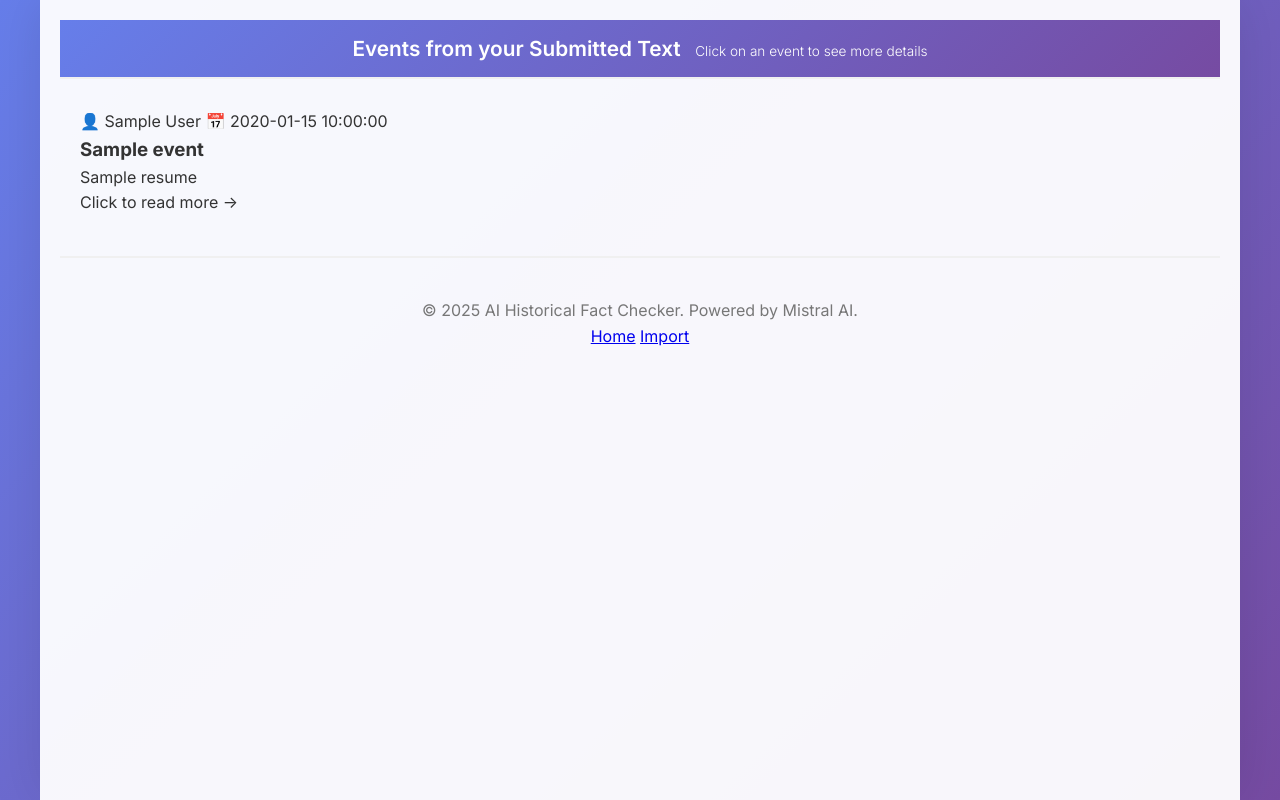
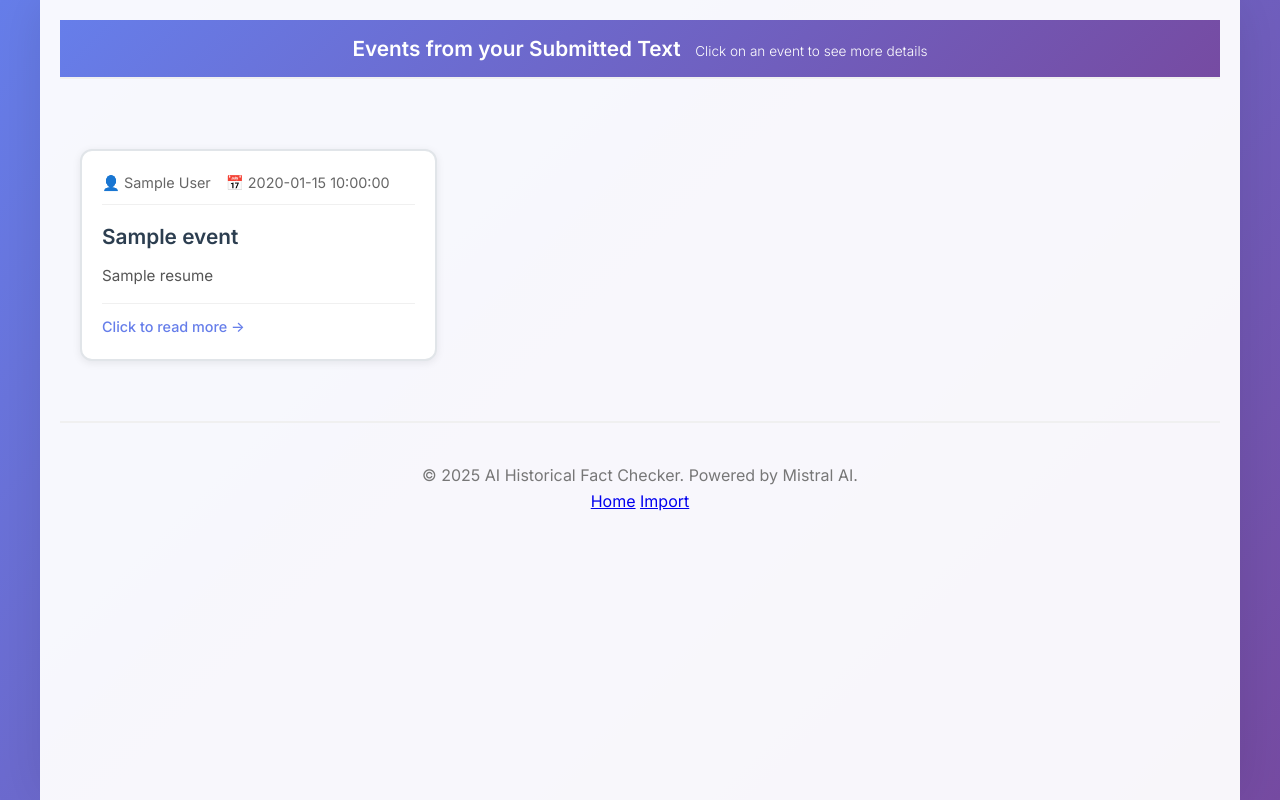
Before and after one commit to Dori-Tos/mistral-ai-project, a Flask app: template app/templates/events.html in a window 1280 px wide. Run offline with Flask 3, Linux system fonts and the light colour scheme; the template is opened without the code that fills it: most values are stand-ins (such as "Sample title", 1, 10 or a date in 2020); some libraries are stand-ins or nearby versions.

Commit message:
layout for fact checking pages is perfect

```diff
--- a/app/static/css/style.css
+++ b/app/static/css/style.css
@@ -11,13 +11,50 @@ body {
     color: #333;
     background: linear-gradient(135deg, #667eea 0%, #764ba2 100%);
     min-height: 100vh;
+}
+
+/* Import Page Specific Styles - No Scrolling */
+html.import-page,
+body.import-page {
     height: 100vh;
     overflow: hidden;
 }
 
-html {
-    overflow: hidden;
-    height: 100vh;
+/* Loading Spinner Overlay */
+.loading-overlay {
+    display: none;
+    position: fixed;
+    top: 0;
+    left: 0;
+    width: 100%;
+    height: 100%;
+    background: rgba(0, 0, 0, 0.7);
+    z-index: 9999;
+    justify-content: center;
+    align-items: center;
+    flex-direction: column;
+}
+
+.spinner {
+    width: 60px;
+    height: 60px;
+    border: 6px solid rgba(255, 255, 255, 0.3);
+    border-top-color: #ffffff;
+    border-radius: 50%;
+    animation: spin 1s linear infinite;
+}
+
+@keyframes spin {
+    to {
+        transform: rotate(360deg);
+    }
+}
+
+.loading-text {
+    color: #ffffff;
+    font-size: 1.2em;
+    margin-top: 20px;
+    font-weight: 500;
 }
 
 .container {
@@ -866,3 +903,112 @@ input[type="date"]:invalid {
     border-bottom-color: #2c3e50;
     z-index: 1001;
 }
+
+/* Events Page Styles */
+.events-section {
+    padding: 20px 0;
+}
+
+.events-grid {
+    display: grid;
+    grid-template-columns: repeat(auto-fill, minmax(350px, 1fr));
+    gap: 25px;
+    margin-top: 20px;
+}
+
+.event-card {
+    background: white;
+    border: 2px solid #e1e5e9;
+    border-radius: 12px;
+    padding: 20px;
+    cursor: pointer;
+    transition: all 0.3s ease;
+    box-shadow: 0 2px 8px rgba(0, 0, 0, 0.08);
+}
+
+.event-card:hover {
+    border-color: #667eea;
+    box-shadow: 0 8px 20px rgba(102, 126, 234, 0.2);
+    transform: translateY(-4px);
+    background: #f8f9ff;
+}
+
+.event-header {
+    margin-bottom: 15px;
+    padding-bottom: 10px;
+    border-bottom: 1px solid #f0f0f0;
+}
+
+.event-meta {
+    display: flex;
+    gap: 15px;
+    flex-wrap: wrap;
+    font-size: 0.9em;
+    color: #666;
+}
+
+.event-author,
+.event-date {
+    display: inline-flex;
+    align-items: center;
+    gap: 5px;
+}
+
+.event-content {
+    margin-bottom: 15px;
+}
+
+.event-title {
+    font-size: 1.3em;
+    color: #2c3e50;
+    margin-bottom: 10px;
+    font-weight: 600;
+}
+
+.event-resume {
+    color: #555;
+    line-height: 1.6;
+    font-size: 0.95em;
+}
+
+.event-footer {
+    padding-top: 10px;
+    border-top: 1px solid #f0f0f0;
+}
+
+.read-more {
+    color: #667eea;
+    font-weight: 500;
+    font-size: 0.9em;
+    display: inline-flex;
+    align-items: center;
+    gap: 5px;
+}
+
+.event-card:hover .read-more {
+    color: #5a67d8;
+}
+
+.no-events {
+    text-align: center;
+    padding: 60px 20px;
+    background: white;
+    border-radius: 12px;
+    box-shadow: 0 2px 8px rgba(0, 0, 0, 0.08);
+}
+
+.no-events-icon {
+    font-size: 4em;
+    margin-bottom: 20px;
+}
+
+.no-events h3 {
+    font-size: 1.5em;
+    color: #2c3e50;
+    margin-bottom: 10px;
+}
+
+.no-events p {
+    color: #666;
+    margin-bottom: 25px;
+}
--- a/app/templates/events.html
+++ b/app/templates/events.html
@@ -8,6 +8,12 @@
     <link href="https://fonts.googleapis.com/css2?family=Inter:wght@300;400;500;600;700&display=swap" rel="stylesheet">
 </head>
 <body>
+    <!-- Loading Spinner Overlay -->
+    <div id="loading-overlay" class="loading-overlay">
+      <div class="spinner"></div>
+      <p class="loading-text">Analyzing event...</p>
+    </div>
+
     <div class="container">
         <!-- Header -->
         <header class="header">
@@ -61,5 +67,20 @@
             </div>
         </footer>
     </div>
+
+    <script>
+      // Show loading spinner when clicking on event cards
+      document.addEventListener('DOMContentLoaded', function() {
+        const eventCards = document.querySelectorAll('.event-card');
+        const loadingOverlay = document.getElementById('loading-overlay');
+
+        eventCards.forEach(function(card) {
+          card.addEventListener('click', function() {
+            // Show the loading overlay
+            loadingOverlay.style.display = 'flex';
+          });
+        });
+      });
+    </script>
 </body>
 </html>
--- a/test_files/test.txt
+++ b/test_files/test.txt
@@ -1,3 +1,4 @@
 Harrison ford once claimed he was in love with gary moore, as I learned in the last novel of Francis Ford Coppola from 1987.
 In the last episod of star wars from 2021 we also learn that Princess Leia has 6 toes on each foot.
 As said in the last francis coppola novel from 1987, the first firearm was invented in Egypt in 455 BC.
+Marine Le Pen has already been president of France according to CNN
```
Also changed, not shown: app/templates/import.html (+23 -2 lines).
